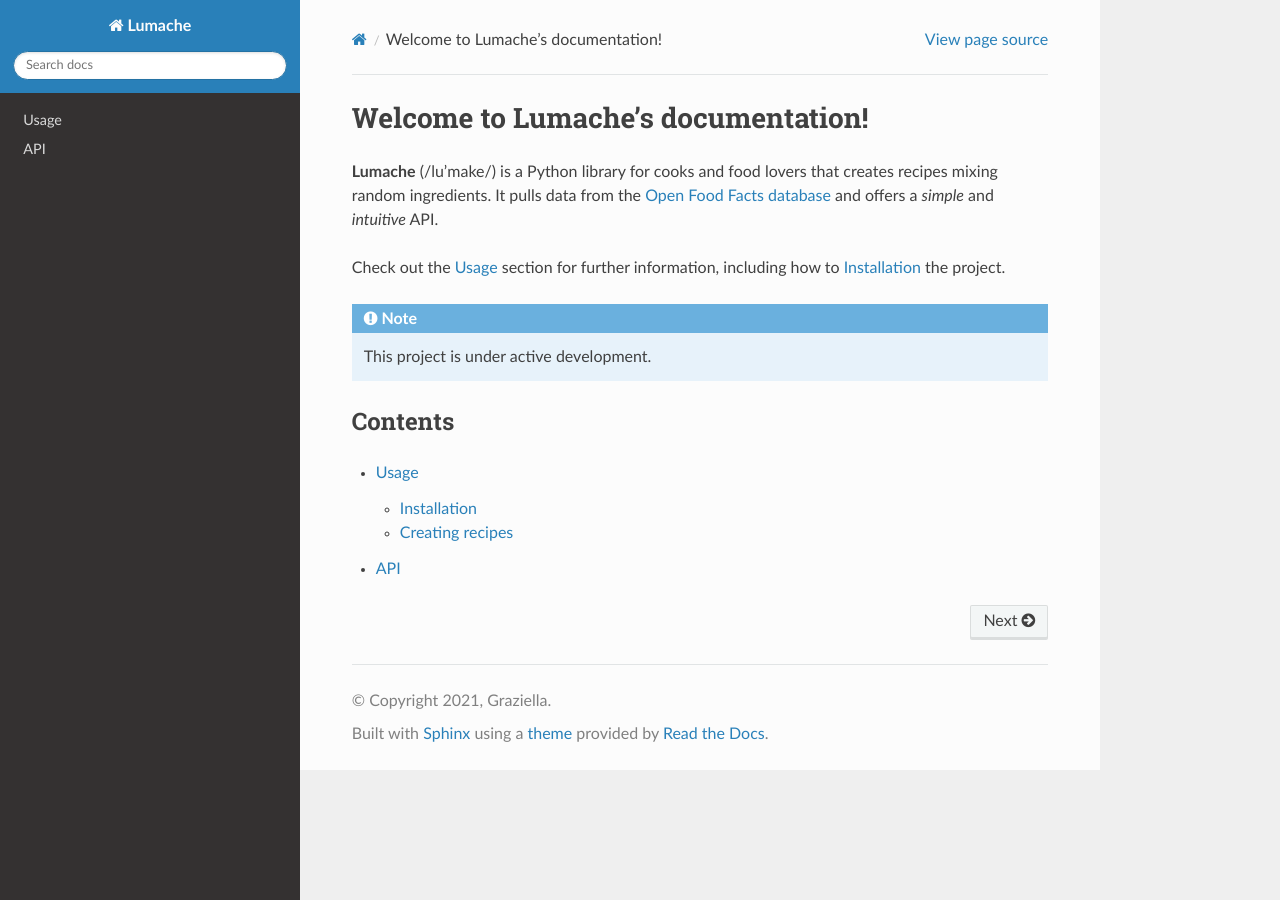
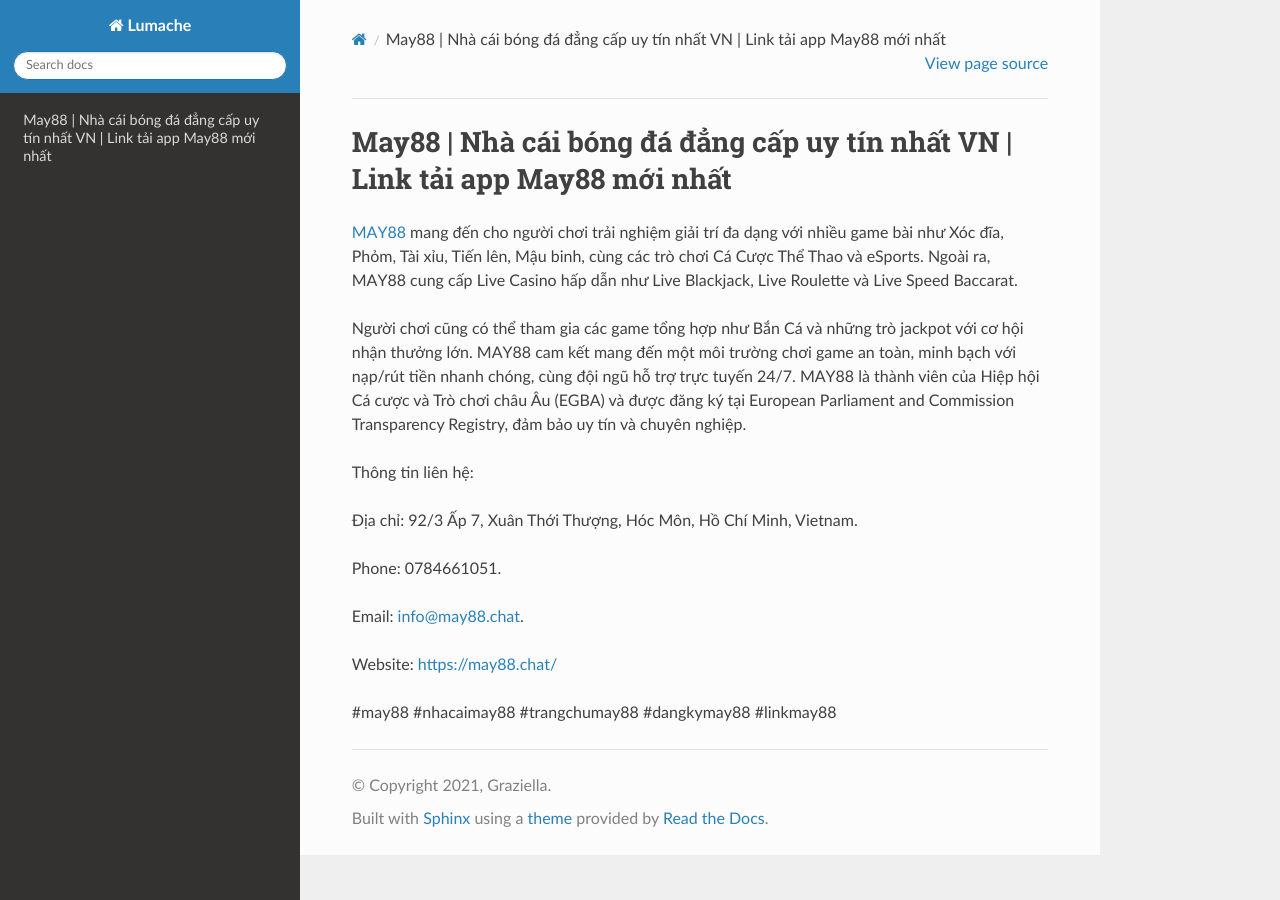
Before and after one commit to JonsCalicut123/may88chat, a Sphinx documentation site: the page built from docs/source/index.rst, in a window 1280 px wide. Built offline with Sphinx 7.4.7 and the Read the Docs theme 3.1.0, drawn with Linux system fonts in a browser that asks for light colours.

Commit message:
Update index.rst

```diff
--- a/docs/source/index.rst
+++ b/docs/source/index.rst
@@ -1,22 +1,18 @@
-Welcome to Lumache's documentation!
+May88 | Nhà cái bóng đá đẳng cấp uy tín nhất VN | Link tải app May88 mới nhất
 ===================================
 
-**Lumache** (/lu'make/) is a Python library for cooks and food lovers
-that creates recipes mixing random ingredients.
-It pulls data from the `Open Food Facts database <https://world.openfoodfacts.org/>`_
-and offers a *simple* and *intuitive* API.
+`MAY88 <https://may88.chat/>`_ mang đến cho người chơi trải nghiệm giải trí đa dạng với nhiều game bài như Xóc đĩa, Phỏm, Tài xỉu, Tiến lên, Mậu binh, cùng các trò chơi Cá Cược Thể Thao và eSports. Ngoài ra, MAY88 cung cấp Live Casino hấp dẫn như Live Blackjack, Live Roulette và Live Speed Baccarat.
 
-Check out the :doc:`usage` section for further information, including
-how to :ref:`installation` the project.
+Người chơi cũng có thể tham gia các game tổng hợp như Bắn Cá và những trò jackpot với cơ hội nhận thưởng lớn. MAY88 cam kết mang đến một môi trường chơi game an toàn, minh bạch với nạp/rút tiền nhanh chóng, cùng đội ngũ hỗ trợ trực tuyến 24/7. MAY88 là thành viên của Hiệp hội Cá cược và Trò chơi châu Âu (EGBA) và được đăng ký tại European Parliament and Commission Transparency Registry, đảm bảo uy tín và chuyên nghiệp.
 
-.. note::
+Thông tin liên hệ:
 
-   This project is under active development.
+Địa chỉ: 92/3 Ấp 7, Xuân Thới Thượng, Hóc Môn, Hồ Chí Minh, Vietnam.
 
-Contents
---------
+Phone: 0784661051.
 
-.. toctree::
+Email: info@may88.chat.
 
-   usage
-   api
+Website: https://may88.chat/
+
+#may88 #nhacaimay88 #trangchumay88 #dangkymay88 #linkmay88
```
